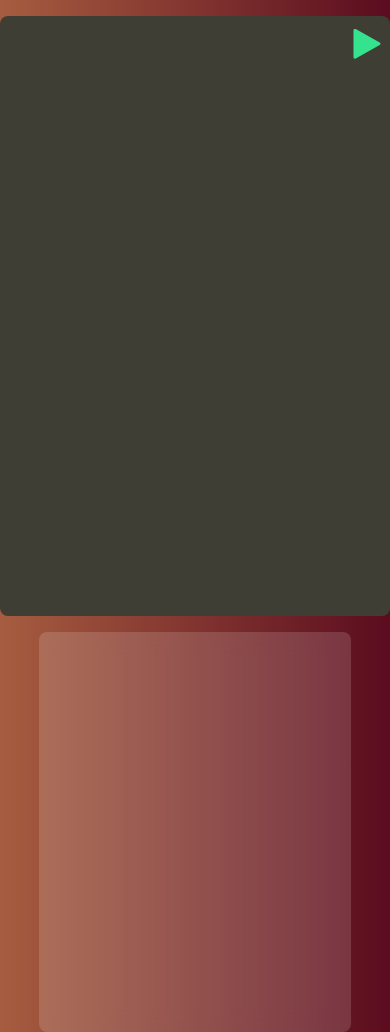
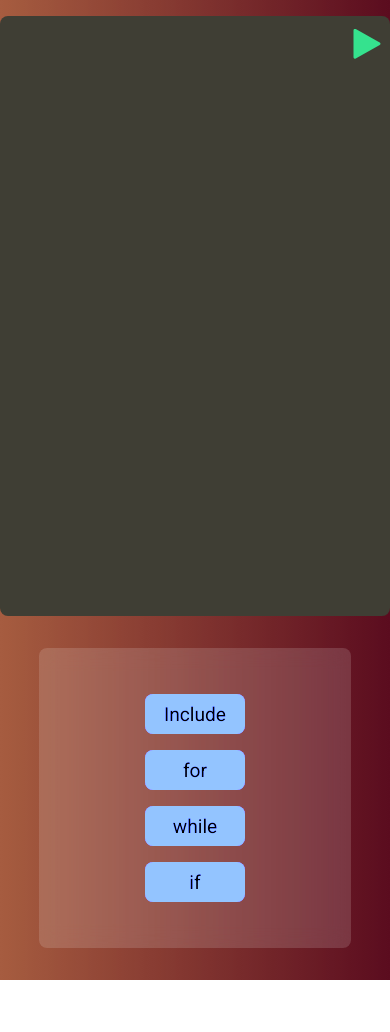
Before and after one commit to mayankpawar1/Code-visualizer, a plain HTML site: page index.html in a window 390 px wide. After the commit the page ends 980 px from the top, so only its background shows below. Drawn offline with nearby package versions, Linux system fonts and the light colour scheme.

Commit message:
Add files via upload

```diff
--- a/index.css
+++ b/index.css
@@ -1,3 +1,4 @@
+@import url('https://fonts.googleapis.com/css2?family=Roboto&display=swap');
 
 * { padding: 0; margin: 0; }
 html, body {
@@ -8,6 +9,7 @@ body{
     margin: 0;
     padding: 0;
     box-sizing: border-box;
+    font-family: 'Roboto', sans-serif;
 }
 .container{
     width: 100%;
@@ -19,6 +21,7 @@ body{
     background: linear-gradient(to right, rgb(173, 83, 137), rgb(60, 16, 83));
     animation: rotatehue 30s linear infinite;
 }
+/* lefttttttttttttttttttttttttttttttt */
 .left{
     width: 100%;
     position: relative;
@@ -56,15 +59,38 @@ textarea:focus-visible{
     outline: none;
 
 }
+
+/* rightttttttttttttttttttttttt */
 .right{
     height: 600px;
     max-width: 400px;
     border-radius: .5rem;
     width: 80%;
+    display: flex;
+   flex-direction: column;
+   flex-wrap: wrap;
+   justify-content: center;
+   align-items: center;
     /* background-color: #9f0fef; */
     background-color: rgba(255, 255, 255, .15);
     backdrop-filter: blur(10px);
 }
+.block{
+    width: 100px;
+    height: 40px;
+    border-radius: 8px;
+    background-color: aqua;
+    font-size: 1.2em;
+    margin: .5rem;
+    display: flex;
+    justify-content: center;
+    align-items: center;
+}
+
+
+
+
+/* media controlsssssssssssssssssssssssssssssssss */
 
 @keyframes rotatehue{
     0%{
@@ -93,7 +119,9 @@ textarea:focus-visible{
     }
     .right{
         margin-top: 1rem;
-        height: 400px;
+        height: 100%;
+        min-height: 300px;
+        margin: 2rem;
     }
 
 }
--- a/index.html
+++ b/index.html
@@ -51,11 +51,11 @@
 
             <textarea name="code" id="code" cols="30" rows="50"></textarea>
         </div>
-        <div class="right">
-            <div class="output"></div>
-            <div class="error"></div>
-            <div class="error"></div>
-            <div class="error"></div>
+        <div class="right" id="parent">
+            <div class="block">Include</div>
+            <div class="block">for</div>
+            <div class="block">while</div>
+            <div class="block">if</div>
         </div>
     </div>
     <script src="index.js"></script>
--- a/index.js
+++ b/index.js
@@ -1,4 +1,7 @@
+
+
 // ye jquery vali js hai,.........
+
 var snipp = '<!DOCTYPE html>\n<html lang="en">\n<head>\n<meta charset="UTF-8">\n<meta http-equiv="X-UA-Compatible" content="IE=edge">\n<meta name="viewport" content="width=device-width, initial-scale=1.0">\n<title>Document</title>\n</head>\n<body>\n</body>\n</html>';
 //  var snipp = 'good '//debug
 var prev = ""
@@ -10,6 +13,7 @@ var prev = ""
     blocks($('#code').val())
   });
 
+
 // ye simple es7  js hai,............
   function blocks(c){
     // console.log(`for testing: ${c}`);//debug
@@ -17,7 +21,10 @@ var prev = ""
      'function', 'include', 'for', 'while', 'if', 'else', 'void', 'int',
       'float', 'return']
     var line = ""
-    var lineno = 1
+    var lineno = 0
+    c = c.slice(prev.length)
+    console.log(c);
+    console.log(prev);
     for(let x of c){
     // console.log(`for testing in for: ${x}`);//debug
       if(x != '\n') {
@@ -28,14 +35,27 @@ var prev = ""
         // console.log(`${lineno} : ${line}`);//debug
         keywords.forEach((value) => {
           // console.log(`ahhmm: ${line.search(value)} and ${value} and ${line}`);//debug
-          if(line.search(value)>=0){ console.log(`found: ${value}`) };
+          if(line.search(value)>=0){
+            console.log(`found: ${value}`);
+            earthStyle_createblock(value)
+            prev += c
+           }
         })
         if(line == 'clear') {
           console.clear()
           $('#code').val("")
+          $('.block').remove()
         }
         line = ""
         lineno+=1
       }
     }
+
   }
+
+function earthStyle_createblock(mana){
+  var block = document.createElement('div')
+  block.innerHTML = mana
+  block.classList.add('block')
+  document.getElementById("parent").appendChild(block);
+}
```
